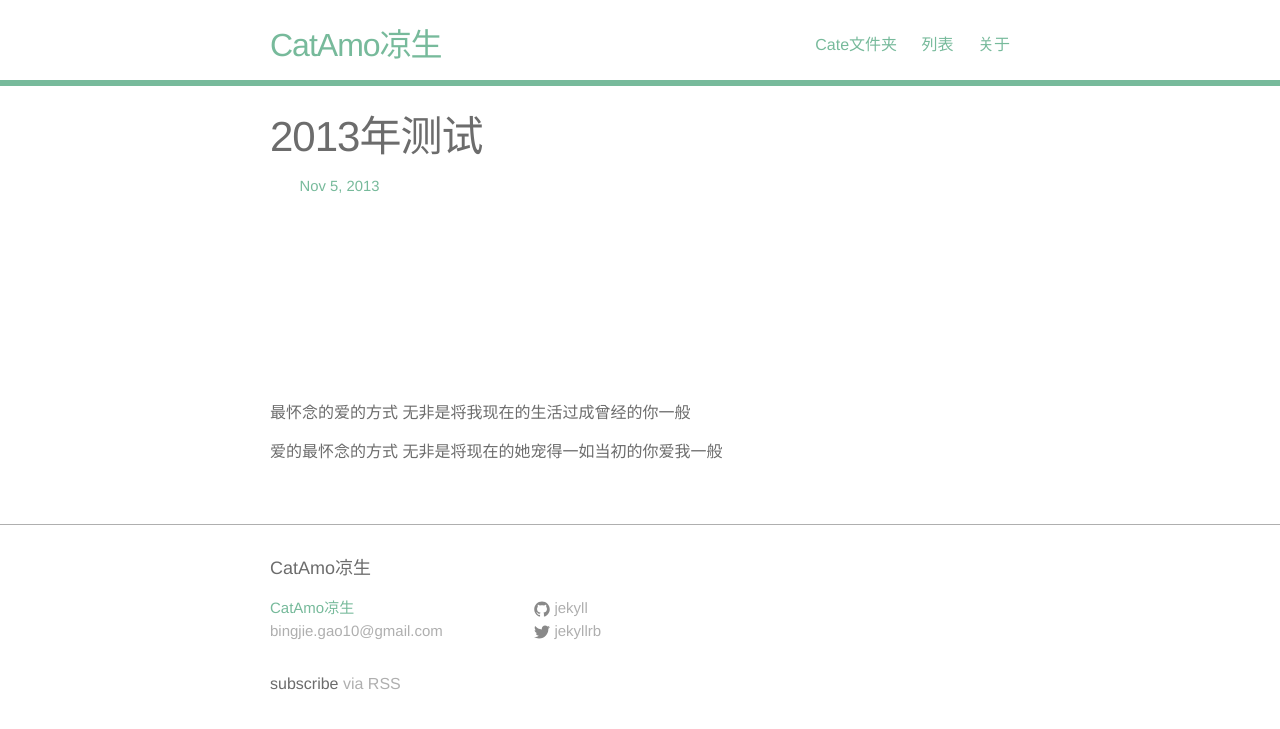
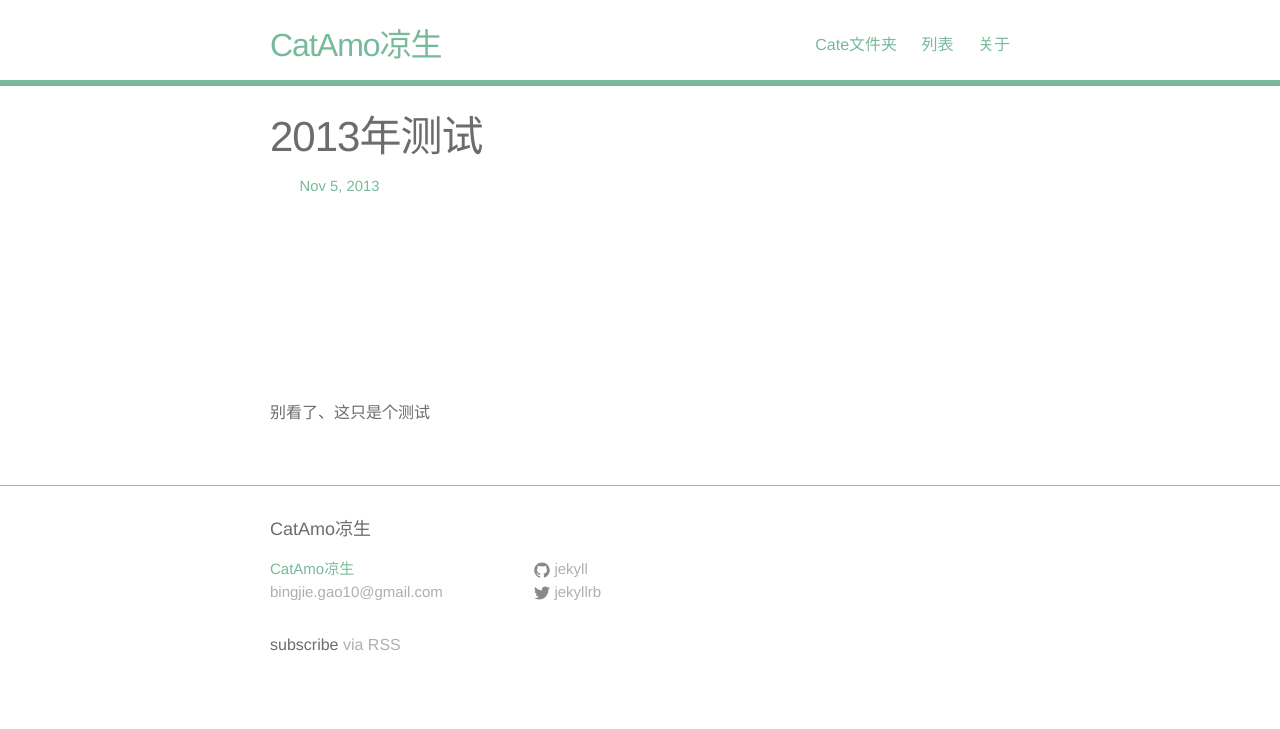
Before and after one commit to BingjieGao/bingjiegao.github.io, a Jekyll site: the page built from _posts/2015-11-04-2013测试.markdown, in a window 1280 px wide. Shown: the top 729 px of the page. Built offline with Jekyll 4.4.1, drawn with Linux system fonts in a browser that asks for light colours; nearby versions of some CDN libraries; Markdown is read by kramdown in place of the engine named in the settings.

Commit message:
Update 2015-11-04-2013测试.markdown

```diff
--- a/_posts/2015-11-04-2013测试.markdown
+++ b/_posts/2015-11-04-2013测试.markdown
@@ -8,8 +8,4 @@ categories: 生活笔记
 <br />
 <br /><br /><br /><br /><br />
 
-
-最怀念的爱的方式 无非是将我现在的生活过成曾经的你一般
-
-
-爱的最怀念的方式 无非是将现在的她宠得一如当初的你爱我一般
+别看了、这只是个测试
```
